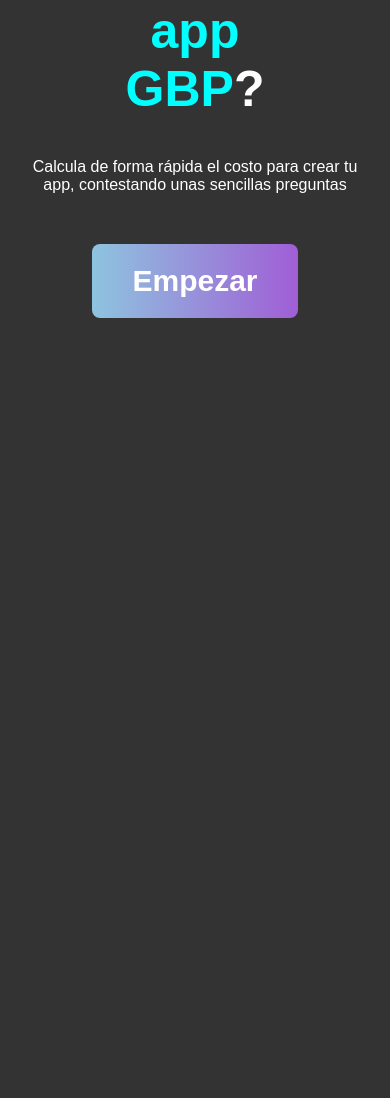
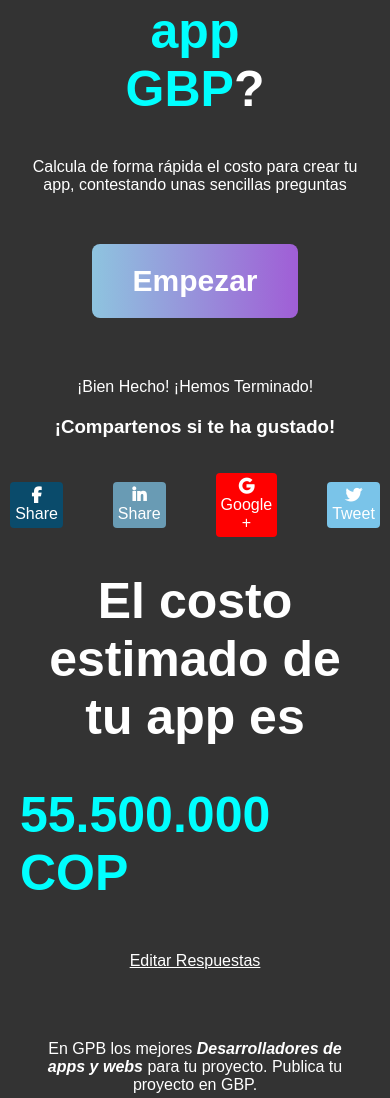
Before and after one commit to XanthusCode/Jagc-Examen, a plain HTML site: page index.html in a window 390 px wide. Shown: the part 593-1691 px from the top of the page. Before the commit the page ends 931 px from the top, so only its background shows below. Drawn offline with Linux system fonts and the light colour scheme.

Commit message:
feat: :tada: Cotización de aplicaciones Móviles
Cotización de aplicaciones Móviles

```diff
--- a/css/style.css
+++ b/css/style.css
@@ -60,8 +60,7 @@ button:hover{
 #answers1 ,
 #answers2 ,
 #answers3 ,
-#answers4,
-#resumen {
+#answers4{
    display: none;
 }
 
@@ -113,51 +112,53 @@ button:hover{
 }
 
 /* Resumen */
-.resumen p
-{
+#resumen p{
     margin: 20px;
 }
+#resumen i{
+    font-weight: bold;
+}
 
-.resumen .redes-sociales{
+#resumen .redes-sociales{
     display: flex;
     gap: 15px;
     margin: 15px;
     cursor: pointer;
 }
 
-.resumen .redes-sociales p:first-child{
+#resumen .redes-sociales p:first-child{
     background: #0a4b6b;
     padding: 10px;
     border-radius: 4px;
 }
 
-.resumen .redes-sociales p:nth-child(2){
+#resumen .redes-sociales p:nth-child(2){
     background: #699bb4;
     padding: 10px;
     border-radius: 4px;
 }
-.resumen .redes-sociales p:nth-child(3){
+#resumen .redes-sociales p:nth-child(3){
     background: red;
     padding: 10px;
     border-radius: 4px;
 }
-.resumen .redes-sociales p:last-child{
+#resumen .redes-sociales p:last-child{
     background: #7ac4e9;
     padding: 10px;
     border-radius: 4px;
 }
 
-.resumen .redes-sociales p:hover{
+#resumen .redes-sociales p:hover{
     background-color: #b1a0a0;
     transition: all .6s ease;
 }
 
-.resumen span{
+#resumen span{
     font-size: 80px;
     font-weight: bold;
 }
 
-.resumen a{
+#resumen a{
     color: white;
     margin: 50px;
 }
@@ -312,6 +313,38 @@ button:hover{
         gap: 150px;
     }
 
+    #resumen .redes-sociales{
+        display: flex;
+        justify-content: center;
+        align-items: center;
+        gap: 10px;
+        margin: 15px;
+        cursor: pointer;
+    }
+
+    #resumen .redes-sociales p:first-child{
+        background: #0a4b6b;
+        padding: 5px;
+        border-radius: 4px;
+    }
+
+    #resumen .redes-sociales p:nth-child(2){
+        background: #699bb4;
+        padding: 5px;
+        border-radius: 4px;
+    }
+    #resumen .redes-sociales p:nth-child(3){
+        background: red;
+        padding: 5px;
+        border-radius: 4px;
+    }
+    #resumen .redes-sociales p:last-child{
+        background: #7ac4e9;
+        padding: 5px;
+        border-radius: 4px;
+    }
+
+
 
     #resumen span,
     #resumen h1{
--- a/index.html
+++ b/index.html
@@ -116,6 +116,7 @@
         <h1>El costo estimado de tu app es</h5>
         <span>55.500.000 COP</span>
         <a href="">Editar Respuestas</a>
+        <p>En GPB  los mejores <i>Desarrolladores de apps y webs</i> para tu proyecto. Publica tu proyecto en GBP.</p>
         <button >Terminar</button>
     </section>
 
```
Also changed, not shown: 1 other file.
